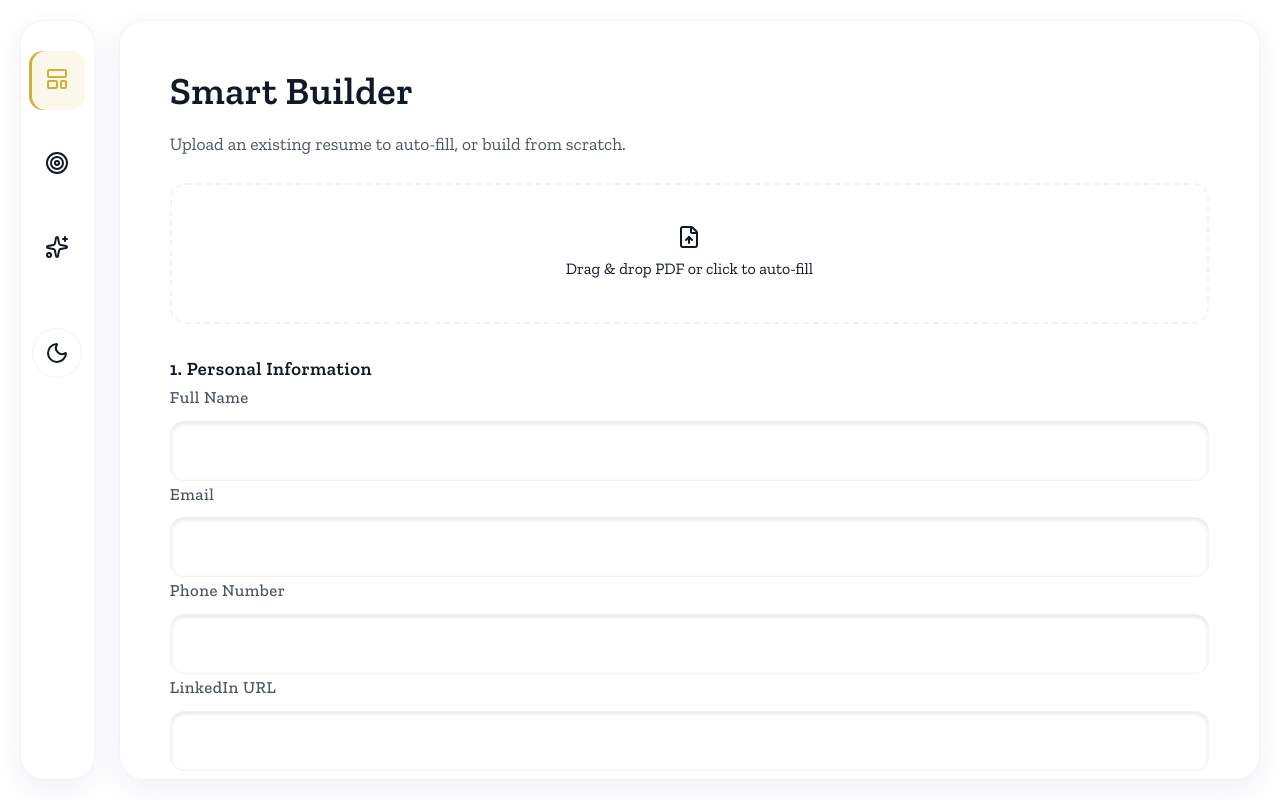
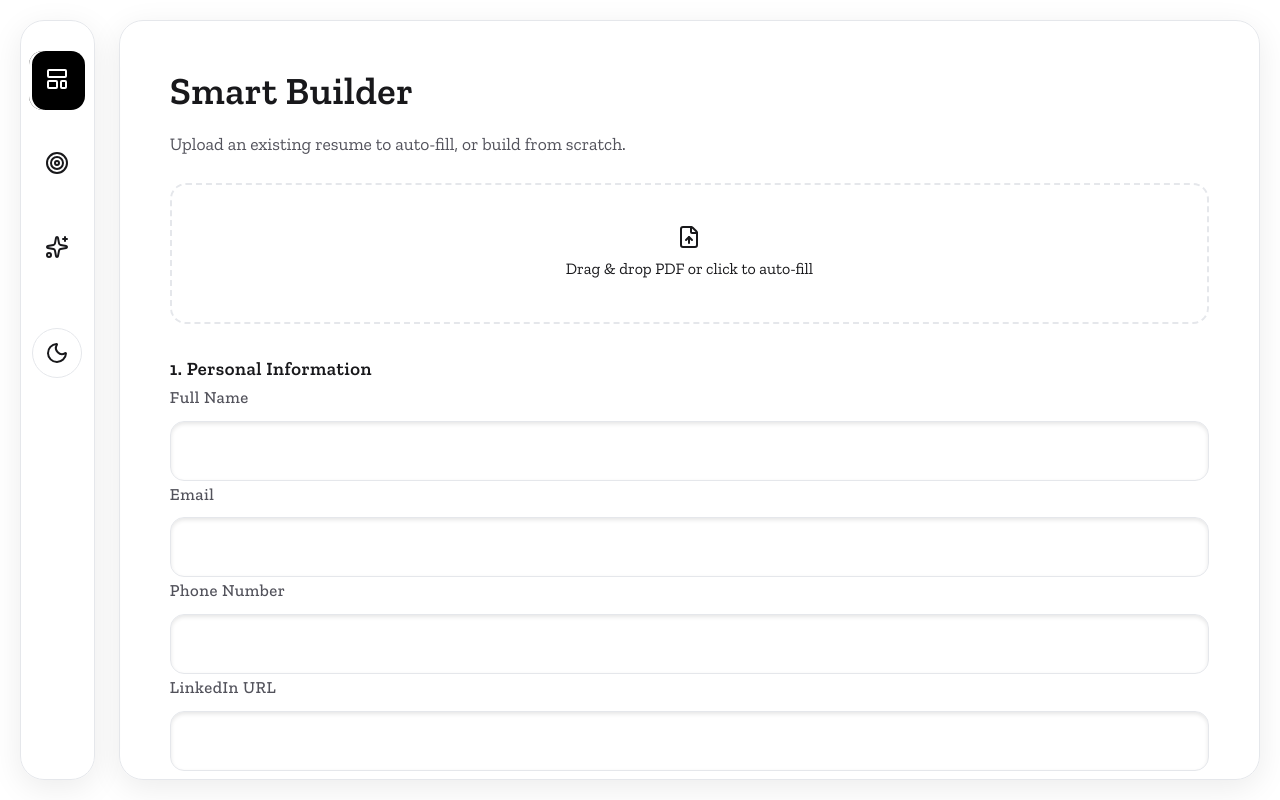
Before and after one commit to sushaaanthh/ReZoom-AI, a plain HTML site: page frontend/dashboard.html in a window 1280 px wide. Both pictures are taken after a click on the button 57 px from the left and 353 px from the top of the page. Drawn offline with nearby package versions, Linux system fonts and the light colour scheme.

Commit message:
colous changed for light mode

```diff
--- a/frontend/css/style.css
+++ b/frontend/css/style.css
@@ -21,19 +21,19 @@
 }
 
 body.light-mode {
-    --primary: #D4AF37;
-    --primary-hover: #F1C40F;
-    --primary-glow: rgba(212, 175, 55, 0.1);
+    --primary: #000000;
+    --primary-hover: #000000;
+    --primary-glow: rgba(0, 0, 0, 0.1);
     --bg-base: #FFFFFF;
     --bg-gradient: radial-gradient(circle at 0% 0%, #ffffff 0%, #ffffff 100%);
-    --text-main: #111827;
-    --text-muted: #4B5563;
+    --text-main: #18181b;
+    --text-muted: #52525b;
     --glass-bg: rgba(255, 255, 255, 0.65);
-    --glass-border: rgba(0, 0, 0, 0.05);
-    --glass-shadow: 0 8px 32px 0 rgba(31, 38, 135, 0.07);
+    --glass-border: #e5e7eb;
+    --glass-shadow: 0 8px 32px 0 rgba(0, 0, 0, 0.08);
     --glass-highlight: inset 0 1px 0 0 rgba(255, 255, 255, 0.5);
-    --input-bg: rgba(255, 255, 255, 0.8);
-    --input-focus: rgba(212, 175, 55, 0.1);
+    --input-bg: #FFFFFF;
+    --input-focus: rgba(0, 0, 0, 0.1);
 }
 
 * { margin: 0; padding: 0; box-sizing: border-box; font-family: 'Zilla Slab', serif !important; }
@@ -92,6 +92,8 @@ h2 { font-size: clamp(1.8rem, 3vw, 2.4rem); margin-bottom: 8px; }
 .nav-icon:hover { color: var(--text-main); transform: translateX(5px); }
 .nav-icon.active { background: var(--input-focus); box-shadow: inset 3px 0 0 var(--primary); }
 .nav-icon.active svg, .nav-icon.active i { stroke: var(--primary) !important; }
+body.light-mode .nav-icon.active { background: #000000; box-shadow: inset 3px 0 0 #FFFFFF; }
+body.light-mode .nav-icon.active svg, body.light-mode .nav-icon.active i { stroke: #FFFFFF !important; }
 
 .center-panel { flex-grow: 1; padding: 40px 50px; overflow-y: auto; border-radius: 24px; position: relative; }
 .right-panel { width: 420px; padding: 40px; overflow-y: auto; border-radius: 24px; flex-shrink: 0; }
@@ -106,6 +108,8 @@ input:focus, textarea:focus { border-color: var(--primary); box-shadow: 0 0 0 4p
 
 .upload-box { position: relative; padding: 40px 20px; text-align: center; border: 2px dashed var(--glass-border); border-radius: 16px; cursor: pointer; transition: var(--transition-smooth); background: var(--glass-bg); overflow: hidden; }
 .upload-box:hover { border-color: var(--primary); background: var(--input-focus); transform: translateY(-2px); }
+body.light-mode .upload-box { background: #FFFFFF; }
+body.light-mode .upload-box:hover { background: #FFFFFF; }
 .upload-box i { width: 48px; height: 48px; color: var(--primary); margin-bottom: 15px; transition: transform 0.3s ease; }
 .upload-box:hover i { transform: scale(1.1); }
 .hidden-upload { position: absolute; top: 0; left: 0; width: 100%; height: 100%; opacity: 0; cursor: pointer; z-index: 2; }
```
